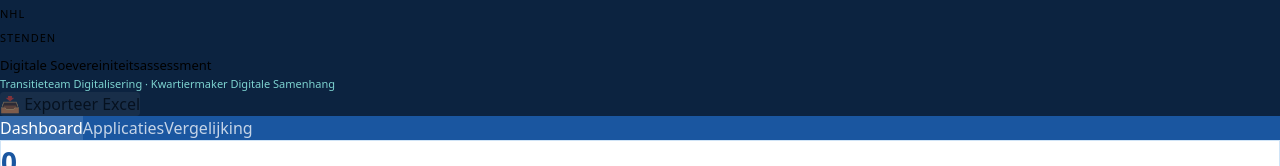
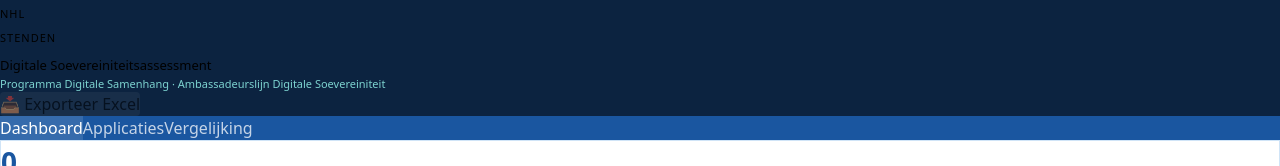
Before and after one commit to supergorkum/autonomie-nhlstenden, a React (Vite) app: page / in a window 1280 px wide. Shown: the top 166 px of the page. Built offline with nearby package versions, Linux system fonts and the light colour scheme.

Commit message:
Update: projectteam Digitale Soevereiniteit

```diff
--- a/src/App.jsx
+++ b/src/App.jsx
@@ -932,7 +932,7 @@ export default function App() {
           <div className="w-1 self-stretch" style={{ background:"#26B5AE", margin:"8px 0" }} />
           <div>
             <h1 className="font-bold text-white" style={{ fontSize:13 }}>Digitale Soevereiniteitsassessment</h1>
-            <p style={{ fontSize:11, color:"#7DD3D0" }}>Transitieteam Digitalisering · Kwartiermaker Digitale Samenhang</p>
+            <p style={{ fontSize:11, color:"#7DD3D0" }}>Programma Digitale Samenhang · Ambassadeurslijn Digitale Soevereiniteit</p>
           </div>
         </div>
         <button onClick={exportXlsx} disabled={apps.length === 0}
```
